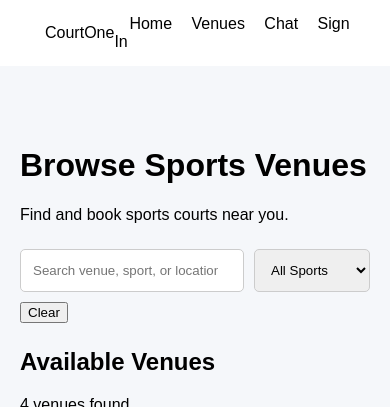
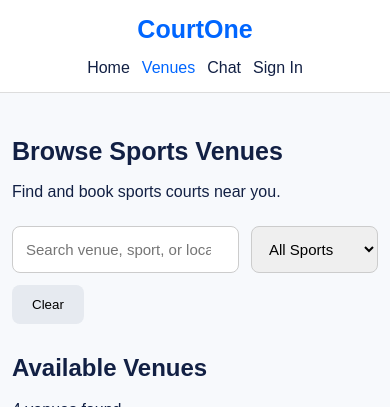
Before and after one commit to AndrewTDLSU/CCAPDEV-N24-1-CourtOne, a PHP site: page /browseVenues.html in a window 390 px wide; the page is wider, and only the part inside the window is pictured. Shown: the top 407 px of that part. Run offline with PHP 8.4, Linux system fonts and the light colour scheme.

Commit message:
Refactor CSS for improved layout and styling
Updated styles for various components, including navigation, filters, and venue cards. Adjusted padding, margins, and colors for improved layout and responsiveness.

```diff
--- a/customCSS/browseVenues.css
+++ b/customCSS/browseVenues.css
@@ -1,46 +1,76 @@
+* {
+    box-sizing: border-box;
+}
 
 body {
     margin: 0;
     font-family: Arial, sans-serif;
-    background-color: #f5f7fa;
+    background-color: #f7f9fc;
+    color: #122044;
 }
 
+/* Navigation */
 .bv-nav {
-    background-color: white;
-    padding: 15px 30px;
     display: flex;
     justify-content: space-between;
     align-items: center;
+    padding: 20px 40px;
+    background-color: white;
+    border-bottom: 1px solid #ddd;
 }
 
-.bv-nav h2 {
+.bv-logo {
+    font-size: 25px;
+    font-weight: bold;
+    color: #0066ff;
+    text-decoration: none;
+}
+
+.bv-links {
+    display: flex;
+    gap: 20px;
+    flex-wrap: wrap;
+}
+
+.bv-links a {
+    color: #122044;
+    text-decoration: none;
+}
+
+.bv-links a.active,
+.bv-links a:hover {
     color: #0066ff;
 }
 
-.bv-nav a {
-    margin-left: 15px;
-    text-decoration: none;
-    color: black;
-}
-
+/* Main Container */
 .bv-container {
-    max-width: 1100px;
+    max-width: 1200px;
     margin: 40px auto;
     padding: 20px;
 }
 
+.bv-container h1 {
+    font-size: 32px;
+}
+
+.bv-container h2 {
+    margin-top: 30px;
+}
+
+/* Search  */
 .bv-filters {
     display: flex;
-    gap: 10px;
+    gap: 12px;
     margin: 25px 0;
     flex-wrap: wrap;
 }
 
 .bv-filters input,
 .bv-filters select {
-    padding: 12px;
+    padding: 13px;
     border: 1px solid #ccc;
-    border-radius: 5px;
+    border-radius: 8px;
+    font-size: 15px;
 }
 
 .bv-filters input {
@@ -48,45 +78,139 @@ body {
     min-width: 180px;
 }
 
+#clearFilters {
+    padding: 12px 20px;
+    background-color: #e6eaf0;
+    border: none;
+    border-radius: 8px;
+    cursor: pointer;
+}
+
+/* Venue Grid */
 .bv-grid {
     display: grid;
-    grid-template-columns: repeat(auto-fit, minmax(220px, 1fr));
+    grid-template-columns: repeat(4, minmax(0, 1fr));
     gap: 20px;
 }
 
+/* Venue Cards */
 .bv-card {
     background-color: white;
-    padding: 15px;
-    border-radius: 10px;
-    box-shadow: 0 2px 6px #ddd;
-    text-align: center;
+    border: 1px solid #e1e5ec;
+    border-radius: 12px;
+    overflow: hidden;
+    box-shadow: 0 2px 8px #ddd;
 }
 
 .bv-card[hidden] {
     display: none;
 }
 
-.bv-image {
-    background-color: #e9f1ff;
-    padding: 35px;
-    font-size: 50px;
-    border-radius: 8px;
+.bv-photo {
+    height: 160px;
+    background-color: #e3eeff;
+    display: flex;
+    justify-content: center;
+    align-items: center;
+    position: relative;
+}
+
+.bv-photo span {
+    font-size: 55px;
+}
+
+.bv-photo img {
+    width: 100%;
+    height: 100%;
+    object-fit: cover;
+    position: absolute;
+    top: 0;
+    left: 0;
+}
+
+.bv-card-content {
+    padding: 15px;
+}
+
+.bv-card h3 {
+    margin-top: 0;
+    margin-bottom: 15px;
+}
+
+.bv-card p {
+    color: #555;
+    font-size: 14px;
 }
 
 .bv-card a {
     display: block;
     background-color: #0066ff;
     color: white;
-    padding: 10px;
-    border-radius: 5px;
+    text-align: center;
     text-decoration: none;
+    padding: 12px;
+    border-radius: 7px;
+    margin-top: 15px;
+    font-size: 14px;
 }
 
 .bv-card a:hover {
-    background-color: #004bbb;
+    background-color: #004ccc;
 }
 
+/* No Results */
 #noResults {
+    padding: 30px;
     text-align: center;
-    padding: 20px;
+    color: #666;
 }
+
+#noResults[hidden] {
+    display: none;
+}
+
+
+
+/* Mobile */
+@media (max-width: 600px) {
+    .bv-nav {
+        flex-direction: column;
+        gap: 15px;
+        padding: 15px;
+    }
+
+    .bv-links {
+        justify-content: center;
+        gap: 12px;
+    }
+
+    .bv-container {
+        margin: 15px auto;
+        padding: 12px;
+    }
+
+    .bv-container h1 {
+        font-size: 25px;
+    }
+
+    .bv-grid {
+        gap: 10px;
+    }
+
+    .bv-photo {
+        height: 110px;
+    }
+
+    .bv-card-content {
+        padding: 10px;
+    }
+
+    .bv-card h3 {
+        font-size: 15px;
+    }
+
+    .bv-card p,
+    .bv-card a {
+        font-size: 12px;
+    }
+}
```
